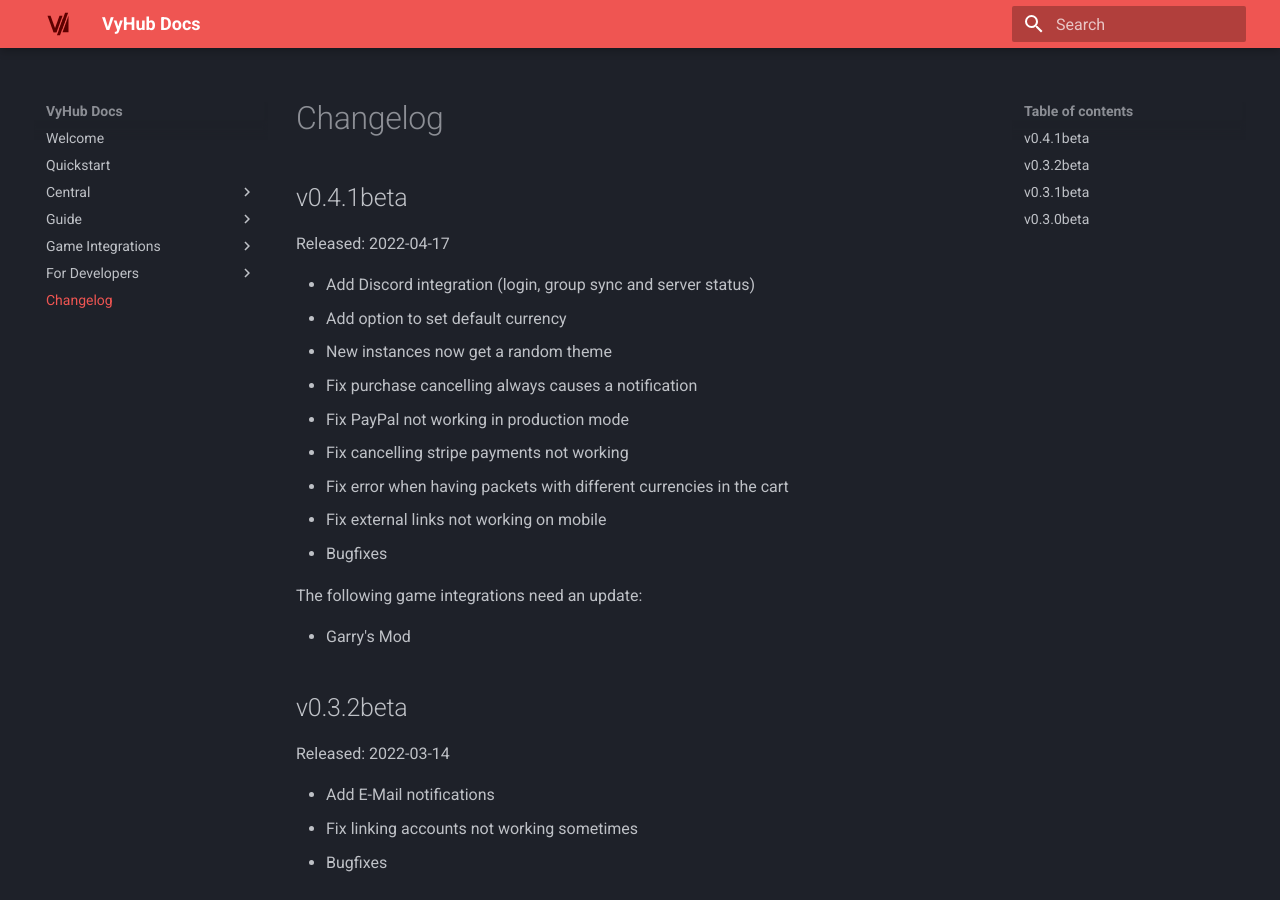
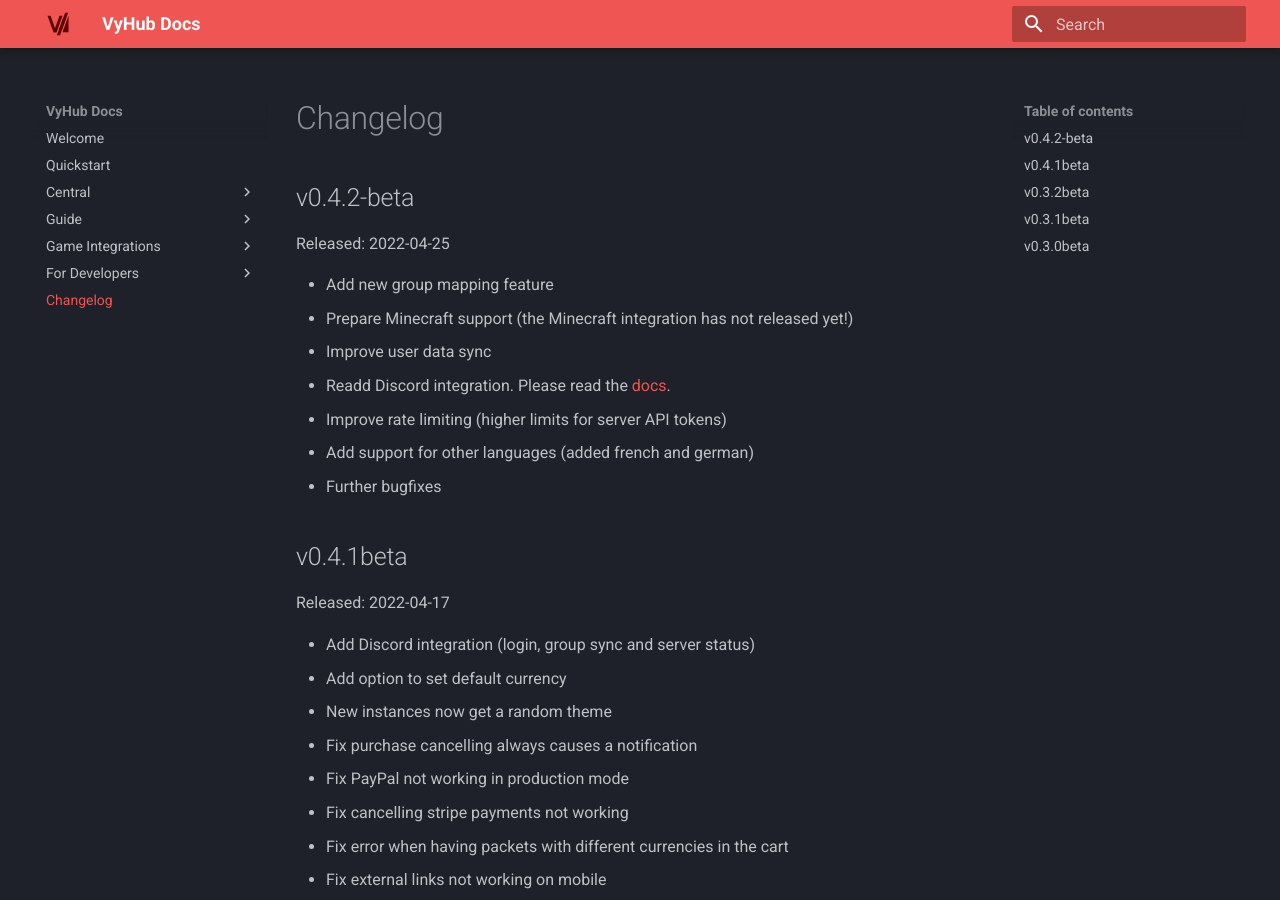
Before and after one commit to nyx-project/vyhub-documentation, an MkDocs documentation site: the page built from docs/changelog.md, in a window 1280 px wide and 900 px high. Built offline with MkDocs 1.6.1 and Material for MkDocs 9.7.7, drawn with Linux system fonts in a browser that asks for light colours; the version menu is left out.

Commit message:
Add 0.4.2-beta changelog

```diff
--- a/docs/changelog.md
+++ b/docs/changelog.md
@@ -1,4 +1,15 @@
 # Changelog
+
+## v0.4.2-beta
+Released: 2022-04-25
+
+- Add new group mapping feature
+- Prepare Minecraft support (the Minecraft integration has not released yet!)
+- Improve user data sync
+- Readd Discord integration. Please read the [docs](game/discord.md).
+- Improve rate limiting (higher limits for server API tokens)
+- Add support for other languages (added french and german)
+- Further bugfixes
 
 ## v0.4.1beta
 Released: 2022-04-17
```
